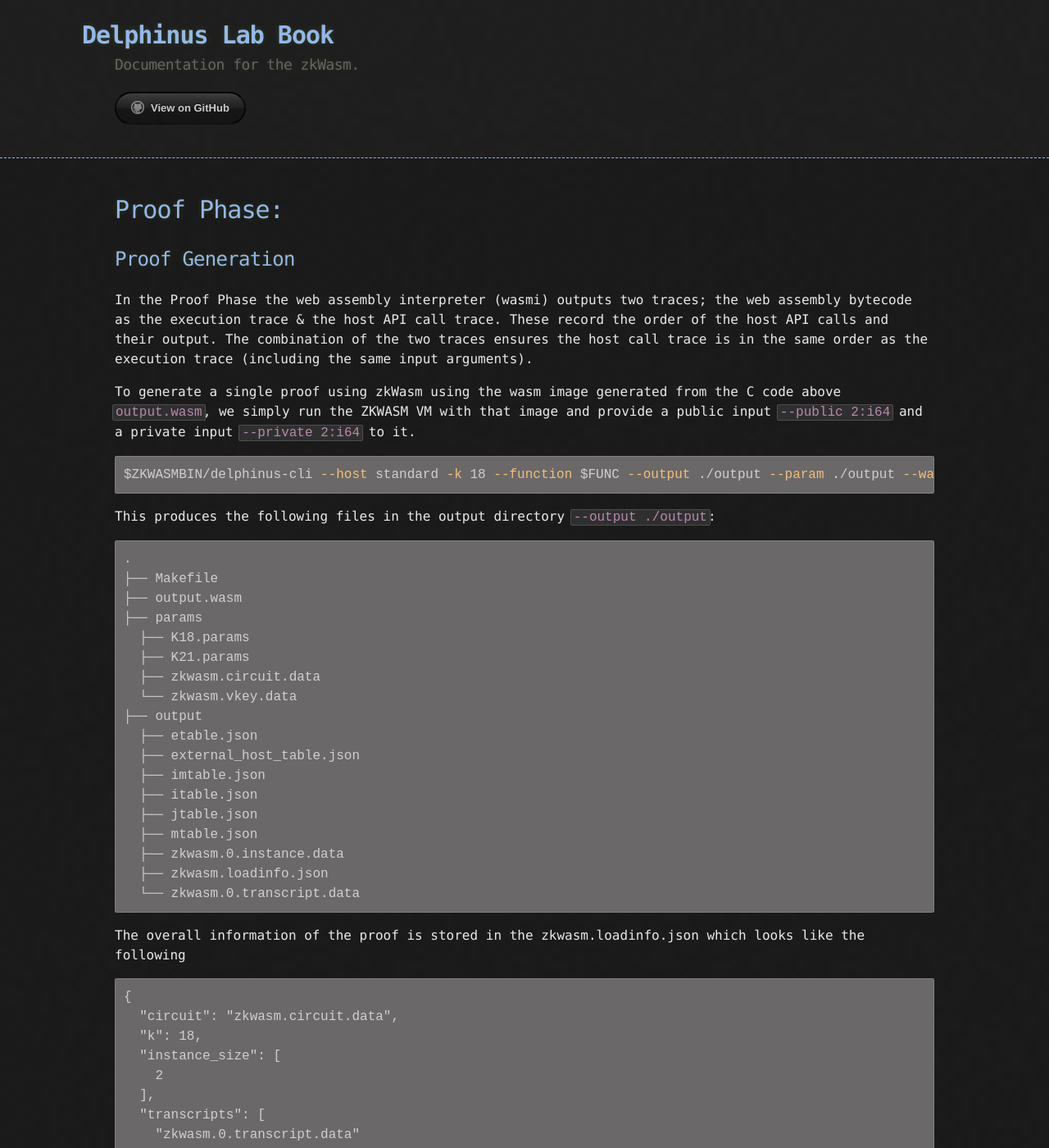
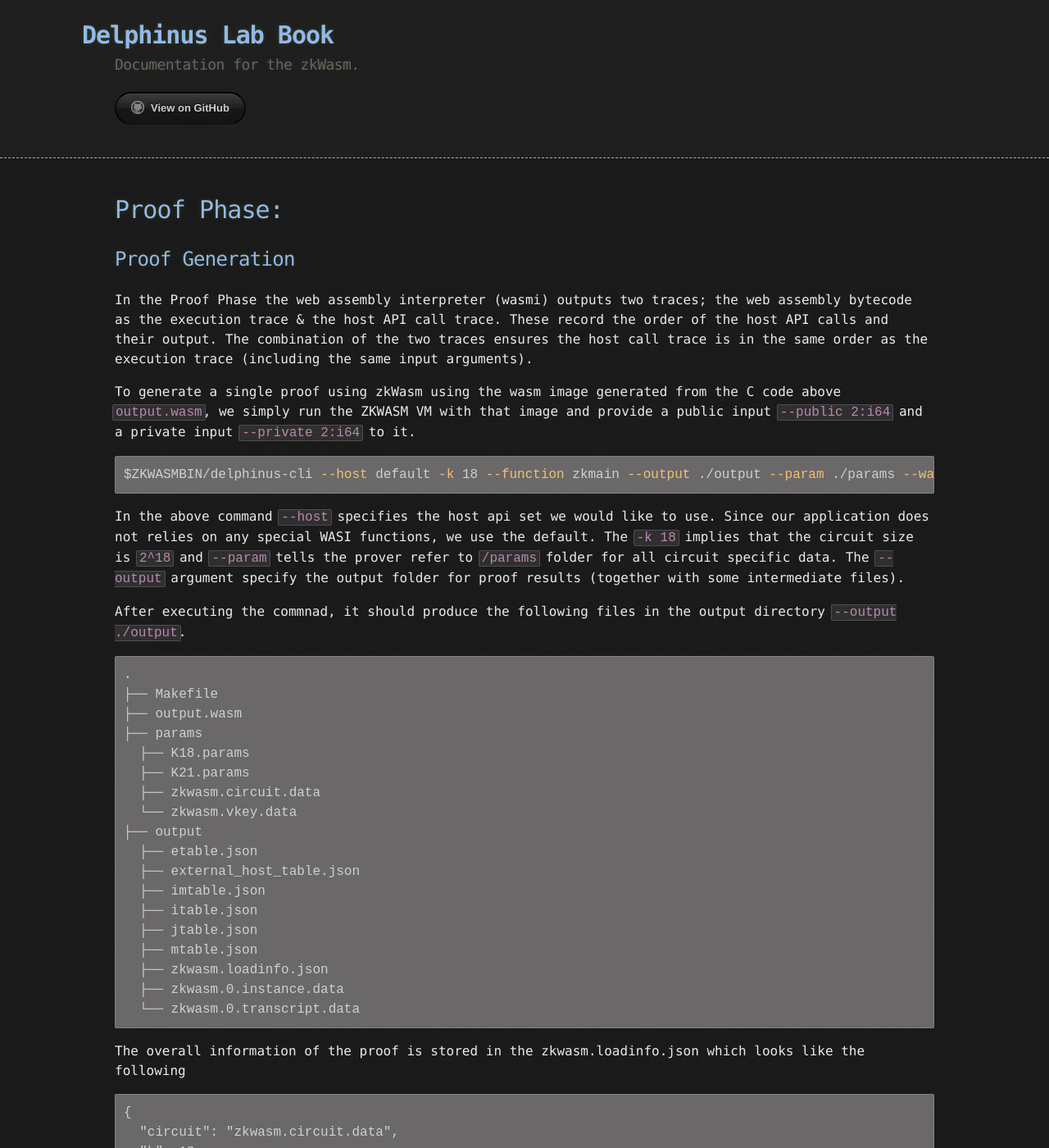
Before and after one commit to DelphinusLab/zkwasm-book, a Jekyll site: the page built from beginner/quickstart/c4_prove.md, in a window 1280 px wide and 1400 px high. Shown: the whole window at 82% size. Built offline with Jekyll 4.4.1, drawn with Linux system fonts in a browser that asks for light colours; our own code applies the rules of GitHub Pages for plain Markdown files; some of the changed text lies outside the part shown.

Commit message:
put order in quickstart

````diff
--- a/beginner/zkWASM/prove.md
+++ b/beginner/quickstart/c4_prove.md
@@ -7,10 +7,12 @@ In the Proof Phase the web assembly interpreter (wasmi) outputs two traces; the
 To generate a single proof using zkWasm using the wasm image generated from the C code above `output.wasm`, we simply run the ZKWASM VM with that image and  provide a public input `--public 2:i64` and a private input `--private 2:i64` to it.
 
 ```console
-$ZKWASMBIN/delphinus-cli --host standard -k 18 --function $FUNC --output ./output --param ./output --wasm ./pkg/output.wasm single-prove --public 1:i64 --private 1:i64
+$ZKWASMBIN/delphinus-cli --host default -k 18 --function zkmain --output ./output --param ./params --wasm ./pkg/output.wasm single-prove --public 1:i64 --private 1:i64
 ```
 
-This produces the following files in the output directory `--output ./output`:
+In the above command `--host` specifies the host api set we would like to use. Since our application does not relies on any special WASI functions, we use the default. The `-k 18` implies that the circuit size is `2^18` and `--param` tells the prover refer to `/params` folder for all circuit specific data. The `--output` argument specify the output folder for proof results (together with some intermediate files).
+
+After executing the commnad, it should produce the following files in the output directory `--output ./output`.
 
 ```
 .
@@ -28,8 +30,8 @@ This produces the following files in the output directory `--output ./output`:
   ├── itable.json
   ├── jtable.json
   ├── mtable.json
+  ├── zkwasm.loadinfo.json
   ├── zkwasm.0.instance.data
-  ├── zkwasm.loadinfo.json
   └── zkwasm.0.transcript.data
 ```
 
@@ -62,6 +64,6 @@ The process of proof generation requires reading the `zkwasm.vkey.data` which is
 The verification of a proof generated by zkWasm is done using the `single-verify` command line arguement. In the below bash script which is execuated from within `output_simple_program` a single verification run can be done by:
 
 ```
-$ZKWASMBIN/delphinus-cli --host standard -k 18 --function $FUNC --output ./output --param ./params --wasm ./pkg/output.wasm single-verify
+$ZKWASMBIN/delphinus-cli --host default -k 18 --function zkmain --output ./output --param ./params --wasm ./pkg/output.wasm single-verify
 ```
 where `ZKWASMBIN` is the directory of zkWasm.
````
Also changed, not shown: beginner/quickstart/c1_install.md (renamed from beginner/zkWASM/Environment.md, +1 -1 lines), beginner/quickstart/README.md (renamed from beginner/zkWASM/README.md), beginner/quickstart/assets/images/Deploy_Phase_wbg.png (renamed from beginner/zkWASM/assets/images/Deploy_Phase_wbg.png), beginner/quickstart/assets/images/Proof_Phase_wbg.png (renamed from beginner/zkWASM/assets/images/Proof_Phase_wbg.png), beginner/quickstart/assets/images/Setup_Phase_wbg.png (renamed from beginner/zkWASM/assets/images/Setup_Phase_wbg.png), beginner/quickstart/c2_prepare.md (renamed from beginner/zkWASM/prepare.md), beginner/quickstart/c3_setup.md (renamed from beginner/zkWASM/setup.md).
